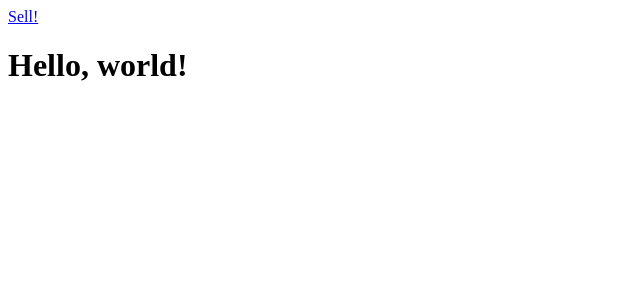
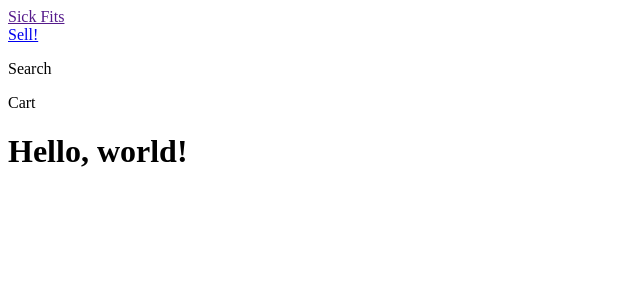
Before and after one commit to nvincenthill/Advanced-React-and-GraphQL, a Next.js app in the folder sick-fits/frontend/: page / in a window 1280 px wide. Shown: the top 300 px of the page, without its empty margins (0-640 px from the left). Built offline with nearby package versions, Linux system fonts and the light colour scheme.

Commit message:
Create page, nav, and comp layout

```diff
--- /dev/null
+++ b/sick-fits/frontend/components/Header.js
@@ -0,0 +1,20 @@
+import Nav from "../components/Nav";
+
+const Header = () => {
+  return (
+    <div>
+      <div className="bar">
+        <a href="">Sick Fits</a>
+        <Nav />
+      </div>
+      <div className="sub-bar">
+        <p>Search</p>
+      </div>
+      <div>
+        <p>Cart</p>
+      </div>
+    </div>
+  );
+};
+
+export default Header;
--- /dev/null
+++ b/sick-fits/frontend/components/Nav.js
@@ -0,0 +1,13 @@
+import Link from "next/link";
+
+const Nav = () => {
+  return (
+    <div>
+      <Link href="./sell">
+        <a>Sell!</a>
+      </Link>
+    </div>
+  );
+};
+
+export default Nav;
--- /dev/null
+++ b/sick-fits/frontend/components/Page.js
@@ -0,0 +1,15 @@
+import React from "react";
+import Header from "../components/Header";
+
+class Page extends React.Component {
+  render() {
+    return (
+      <div>
+        <Header />
+        {this.props.children}
+      </div>
+    );
+  }
+}
+
+export default Page;
--- /dev/null
+++ b/sick-fits/frontend/pages/_app.js
@@ -0,0 +1,18 @@
+import App, { Container } from "next/app";
+import Page from "../components/Page";
+
+class MyApp extends App {
+  render() {
+    const { Component } = this.props;
+
+    return (
+      <Container>
+        <Page>
+          <Component />
+        </Page>
+      </Container>
+    );
+  }
+}
+
+export default MyApp;
--- a/sick-fits/frontend/pages/index.js
+++ b/sick-fits/frontend/pages/index.js
@@ -2,9 +2,6 @@
 
 const Home = props => (
   <div>
-    <Link href="./sell">
-      <a>Sell!</a>
-    </Link>
     <h1>Hello, world!</h1>
   </div>
 );
```
